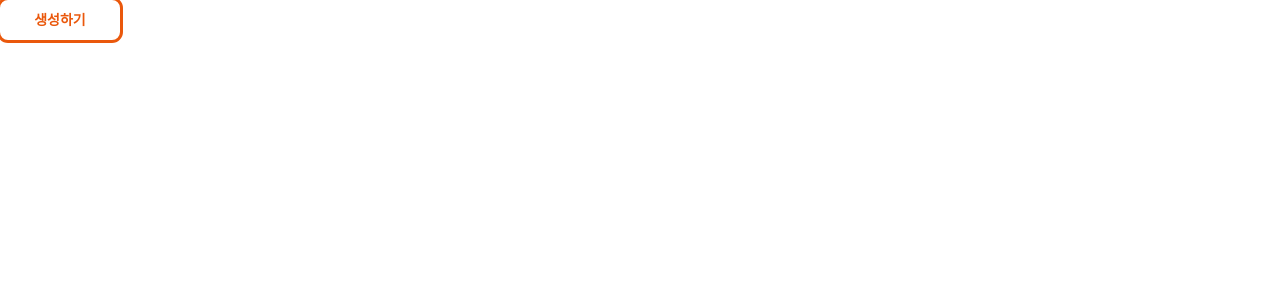
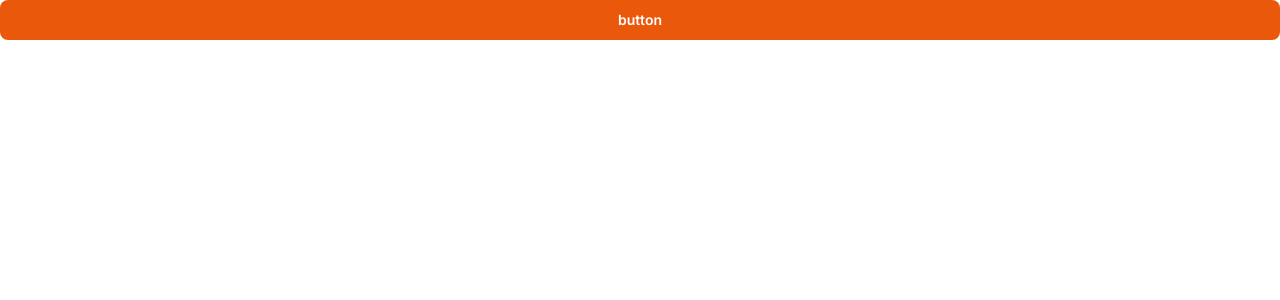
Before and after one commit to FESI5-team9/Frountend, a Next.js app: page /button in a window 1280 px wide. Shown: the top 300 px of the page. Built offline with nearby package versions, Linux system fonts and the light colour scheme.

Commit message:
feat: 버튼 스타일 추가

```diff
--- a/src/app/(testPages)/button/page.tsx
+++ b/src/app/(testPages)/button/page.tsx
@@ -1,5 +1,5 @@
 import Button from "@/components/Button";
 
-export default function button() {
-  return <Button />;
+export default function ButtonTest() {
+  return <Button variant="primary" />;
 }
--- a/src/components/Button.tsx
+++ b/src/components/Button.tsx
@@ -1,35 +1,54 @@
 import React from "react";
+
+// 타입을 객체로 관리
+const variantOptions = {
+  primary: "primary",
+  secondary: "secondary",
+  tertiary: "tertiary",
+  whitePrimary: "whitePrimary",
+  whiteSecondary: "whiteSecondary",
+  whiteTertiary: "whiteTertiary",
+  disabled: "disabled",
+} as const;
 
 type ButtonProps = {
   text?: string;
-  variant?: "primary" | "secondary" | "danger" | "success"; // 버튼 색상 4가지
-  size?: "small" | "large"; // 버튼 크기 2가지
+  variant?: keyof typeof variantOptions;
+  size?: "small" | "large"; // 버튼 크기 2가지(sm: 40px, lg: 44px, height 기준)
   onClick?: () => void;
   disabled?: boolean;
   className?: string;
 };
 
 const Button: React.FC<ButtonProps> = ({
-  text = "생성하기",
+  text = "button",
   variant,
   size = "small",
   onClick,
-  disabled = false,
+  disabled,
   className,
 }) => {
   // 버튼 색상(기본 값 : 하얀 버튼) case 색상 순서 = 피그마 생성하기 버튼 컴포넌트 순서
   const getVariantClasses = () => {
+    if (disabled) return "bg-gray-400 text-white cursor-not-allowed";
+
     switch (variant) {
       case "primary":
-        return "bg-orange-600 text-white hover:orange-200";
+        return "bg-orange-600 text-white hover:opacity-50";
       case "secondary":
-        return "bg-orange-700 text-white hover:orange-200";
-      case "danger":
-        return "bg-orange-800 text-white hover:orange-200";
-      case "success":
-        return "bg-gray-400 text-white hover:orange-200";
+        return "bg-orange-700 text-white hover:opacity-50";
+      case "tertiary":
+        return "bg-orange-800 text-white hover:opacity-50";
+      case "whitePrimary":
+        return `bg-white text-orange-600 outline outline-orange-600`;
+      case "whiteSecondary":
+        return `bg-white text-orange-700 outline outline-orange-700`;
+      case "whiteTertiary":
+        return `bg-white text-orange-800 outline outline-orange-800`;
+      case "disabled":
+        return "bg-white text-gray-400 outline outline-gray-400";
       default:
-        return "bg-white text-orange-600 outline outline-orange-600 hover:orange-200";
+        return "bg-orange-600 text-white hover:opacity-50";
     }
   };
 
@@ -37,11 +56,11 @@ const Button: React.FC<ButtonProps> = ({
   const getSizeClasses = () => {
     switch (size) {
       case "small":
-        return "w-[120px] h-[40px] text-sm";
+        return "w-full h-[40px] text-sm";
       case "large":
-        return "w-[332px] h-[44px] text-base";
+        return "w-full h-[44px] text-base";
       default:
-        return "w-[120px] h-[40px] text-sm";
+        return "w-full h-[44px] text-base";
     }
   };
 
@@ -49,7 +68,7 @@ const Button: React.FC<ButtonProps> = ({
     <button
       onClick={onClick}
       disabled={disabled}
-      className={`rounded-lg font-semibold ${getVariantClasses()} ${getSizeClasses()} ${disabled ? "cursor-not-allowed opacity-50" : ""} ${className}`}
+      className={`rounded-lg font-semibold ${getVariantClasses()} ${getSizeClasses()} ${className}`}
     >
       {text}
     </button>
```
Also changed, not shown: .eslintrc.json.
